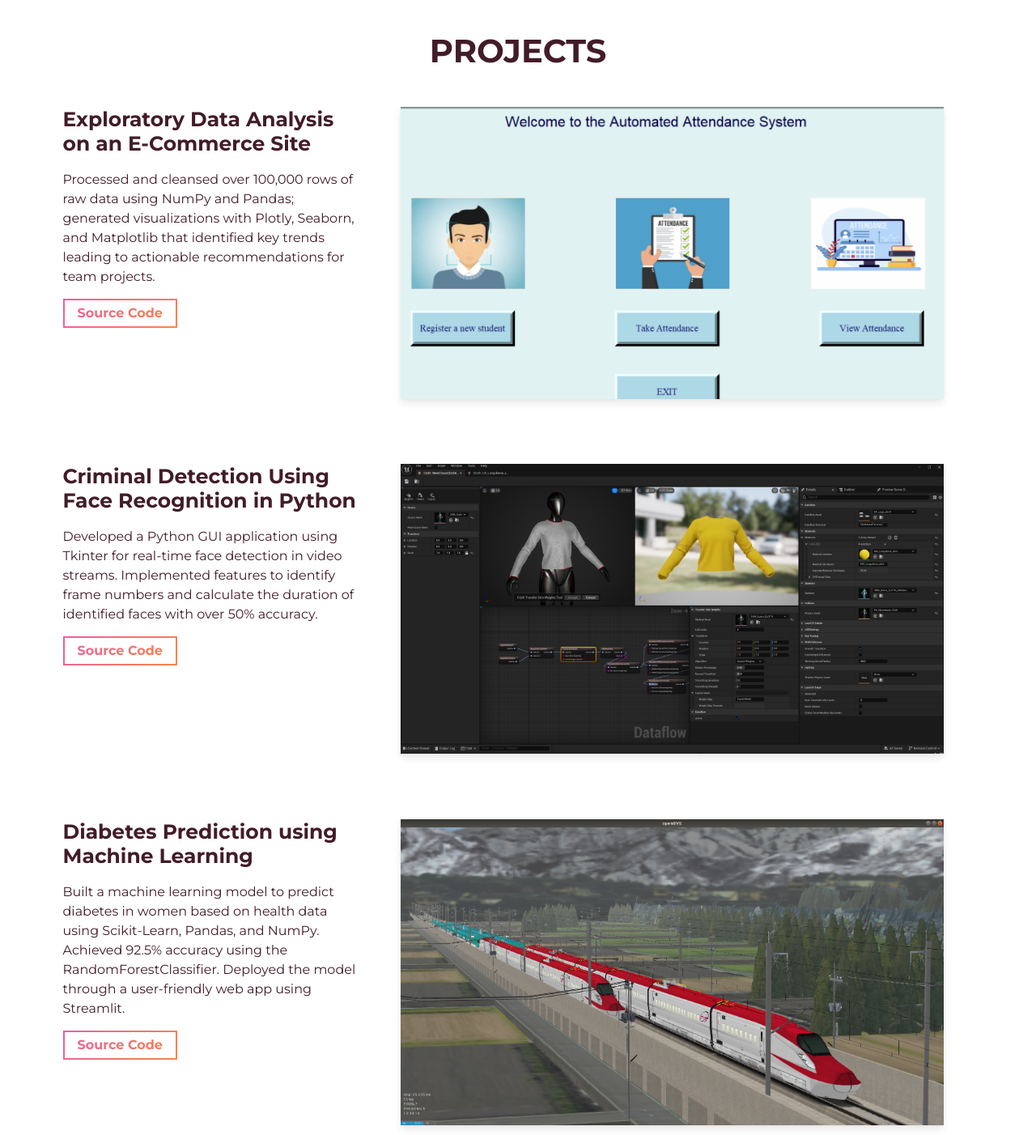
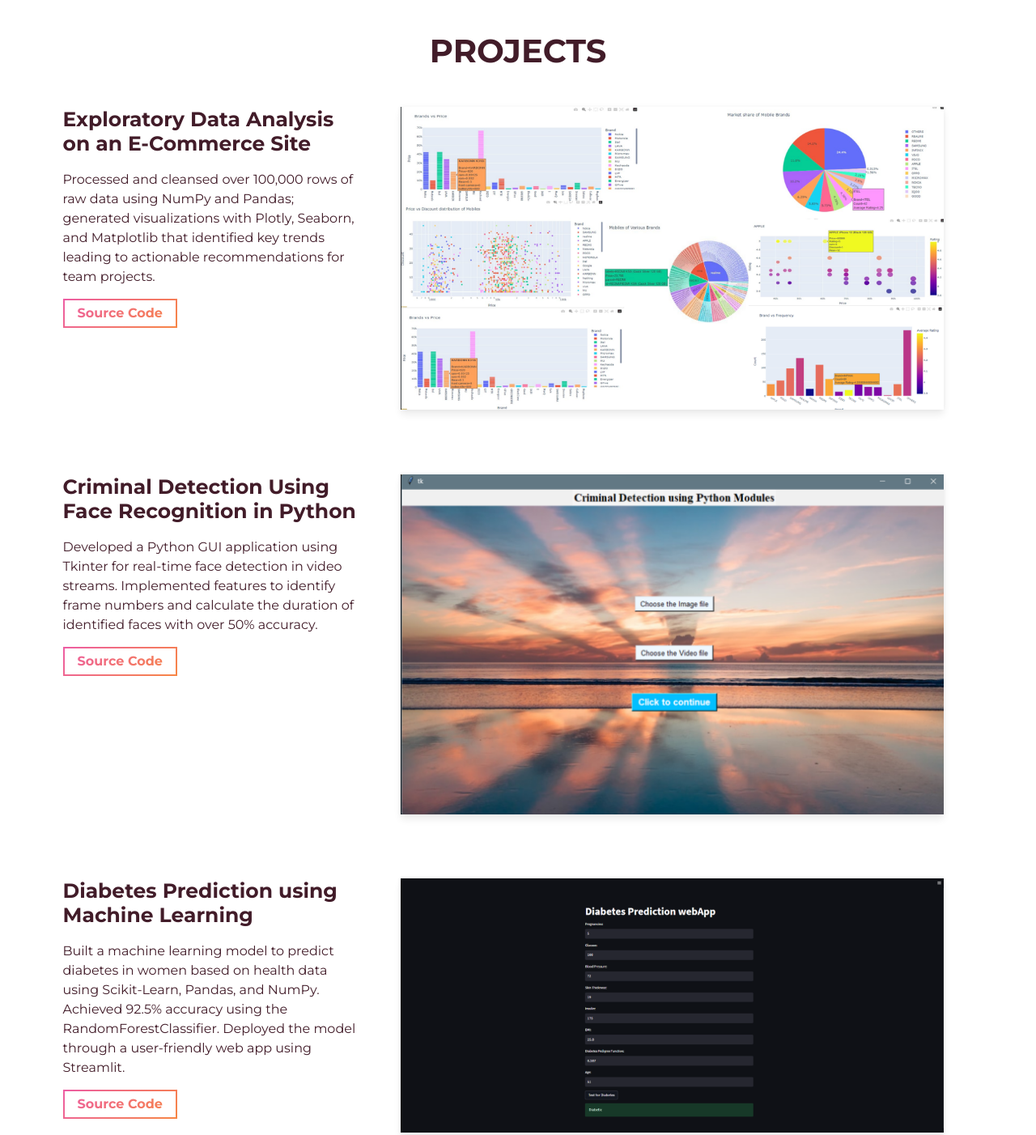
Before and after one commit to micah03/Portfolio_Dev, a website built with Parcel: page src/index.html in a window 1280 px wide. Shown: the part 1460-2862 px from the top of the page at 81% size. Built offline with nearby package versions, Linux system fonts and the light colour scheme.

Commit message:
Added All Images

```diff
--- a/src/index.html
+++ b/src/index.html
@@ -143,7 +143,7 @@
                     <img
                       alt="Project Image"
                       class="img-fluid"
-                      src="assets/attendance.png"
+                      src="assets/eda.png"
                     />
                   </div>
                 </a>
@@ -190,7 +190,7 @@
                     <img
                       alt="Project Image"
                       class="img-fluid"
-                      src="assets/clothes.png"
+                      src="assets/criminal-det.png"
                     />
                   </div>
                 </a>
@@ -234,7 +234,7 @@
                     <img
                       alt="Project Image"
                       class="img-fluid"
-                      src="assets/voyagemate.jpg"
+                      src="assets/diabetes-pred.png"
                     />
                   </div>
                 </a>
@@ -322,7 +322,7 @@
                     <img
                       alt="Project Image"
                       class="img-fluid"
-                      src="assets/cricket.jfif"
+                      src="assets/menu-planning.jpeg"
                     />
                   </div>
                 </a>
```
Also changed, not shown: src/assets/criminal-det.png (added), src/assets/diabetes-pred.png (added), src/assets/eda.png (added), src/assets/menu-planning.jpeg (added).
